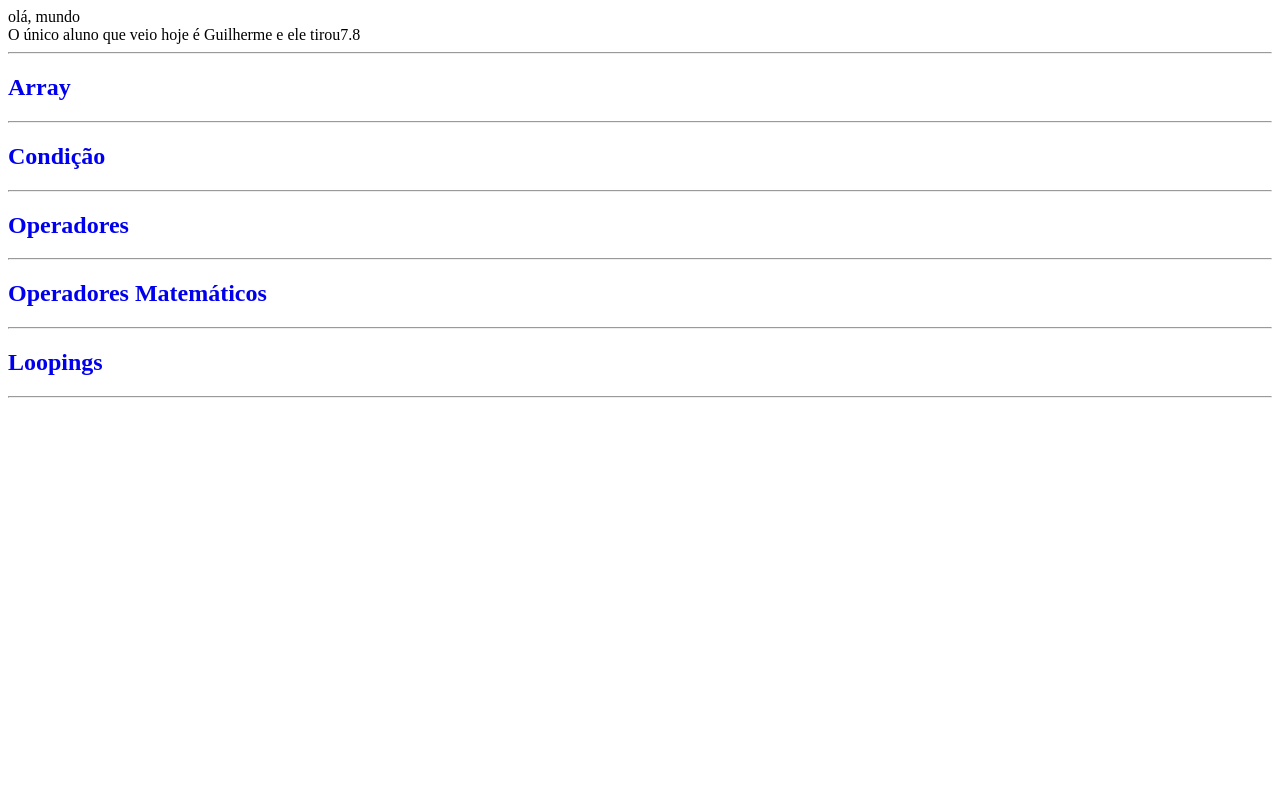
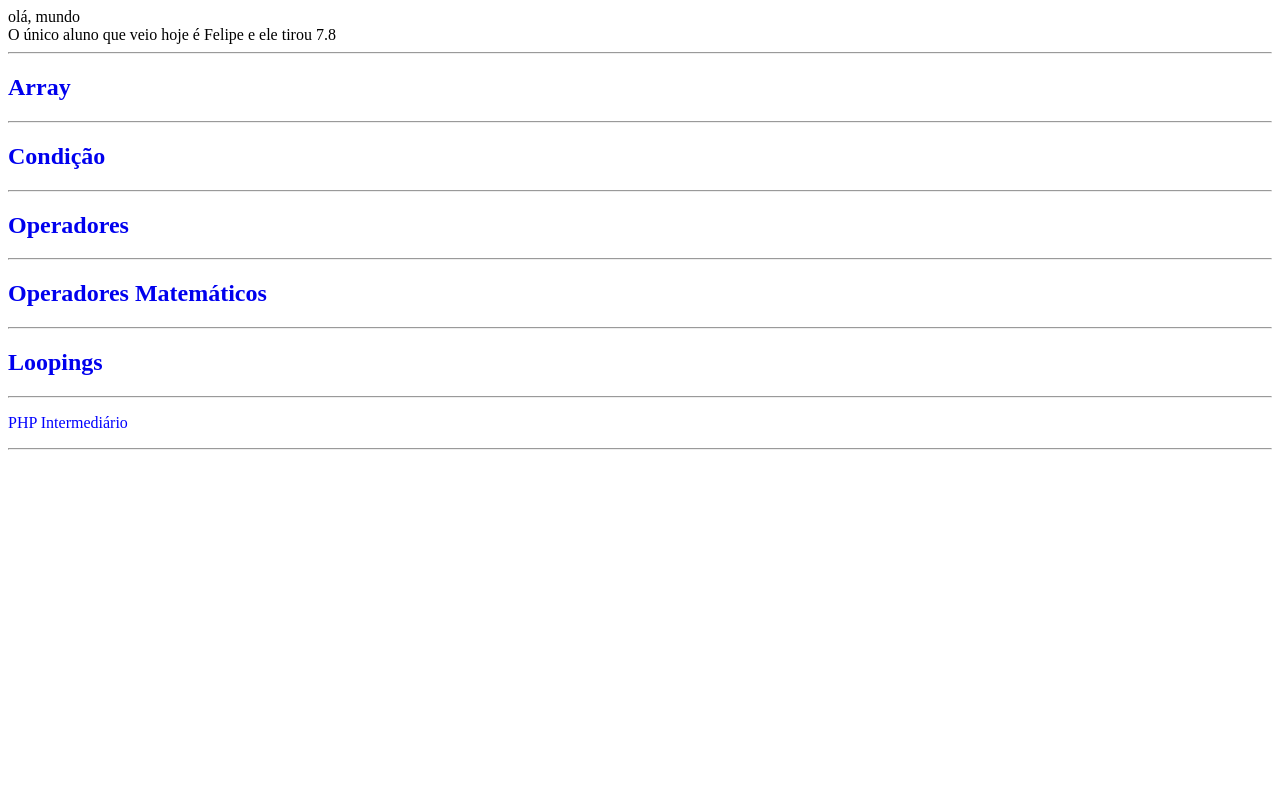
Before and after one commit to gui-alonso/professor-ti, a PHP site: page /php_basico_nazarena/ in a window 1280 px wide. Run offline with PHP 8.4, Linux system fonts and the light colour scheme.

Commit message:
atualizado

```diff
--- a/index.php
+++ b/index.php
@@ -4,12 +4,12 @@ echo 'olá, mundo';
 
 echo "</br>";
 
-$nome = "Guilherme"; //string
+$nome = "Felipe"; //string
 $idade = 17; //inteiro
 $nota = 7.8; //float
 $bool = true; // booleano
 
-echo "O único aluno que veio hoje é ".$nome." e ele tirou". $nota;
+echo "O único aluno que veio hoje é ".$nome." e ele tirou ". $nota;
 
 echo "<hr>";
 
@@ -32,4 +32,8 @@ echo "<hr>";
 echo "<h2><a style='text-decoration: none;' href='http://localhost/php_basico_nazarena/loopings.php'>Loopings</a></h2>";
 
 echo "<hr>";
+
+echo "<p><a style='text-decoration: none; color: blue;' href='http://localhost/php_basico_nazarena/php_intermediario'>PHP Intermediário</a></p>";
+
+echo "<hr>";
 ?>
--- a/php_intermediario/index.php
+++ b/php_intermediario/index.php
@@ -13,6 +13,11 @@ echo "<h2><a style='text-decoration: none;' href='http://localhost/php_basico_na
 
 echo "<hr>";
 
+echo "<p><a style='text-decoration: none; color:blue;' href='http://localhost/php_basico_nazarena/'>VOLTAR</a></p>";
+
+echo "<hr>";
+
+
 // sleep -> durma o código por x segundos.
 // die -> "matar" o código
 
```
